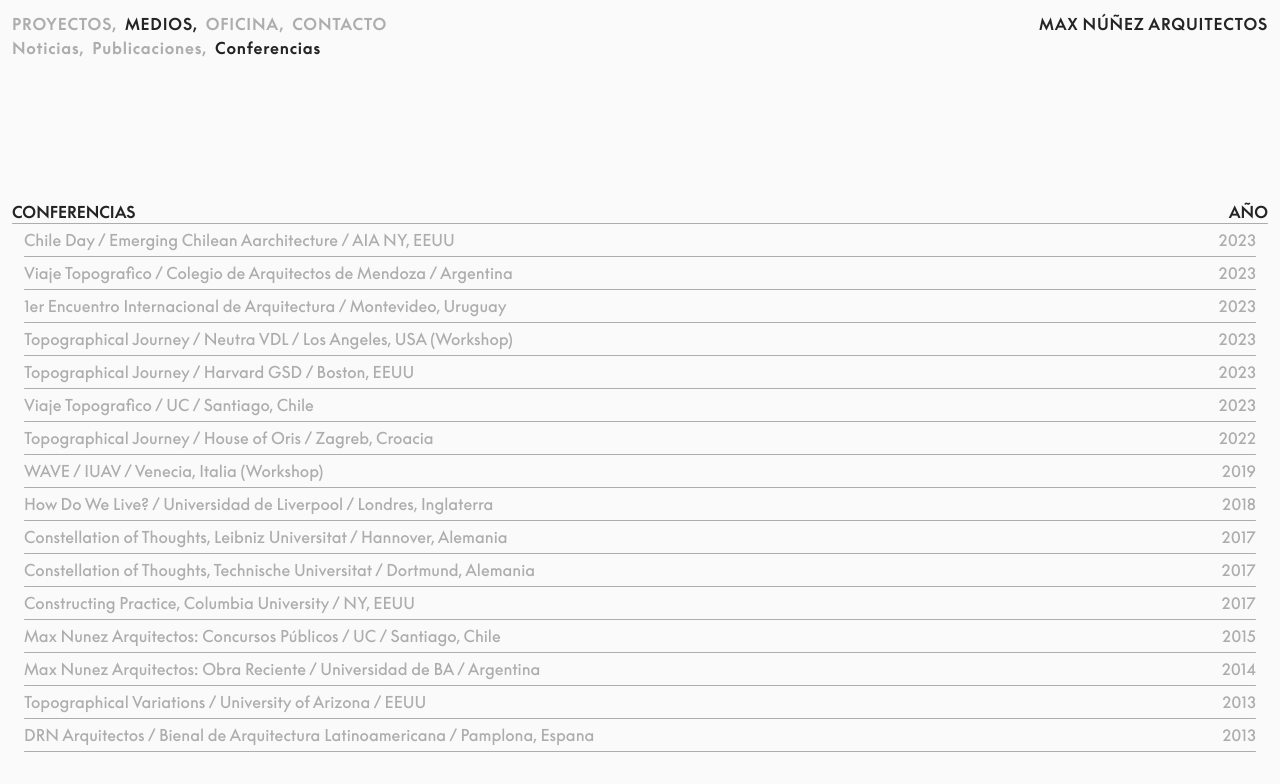
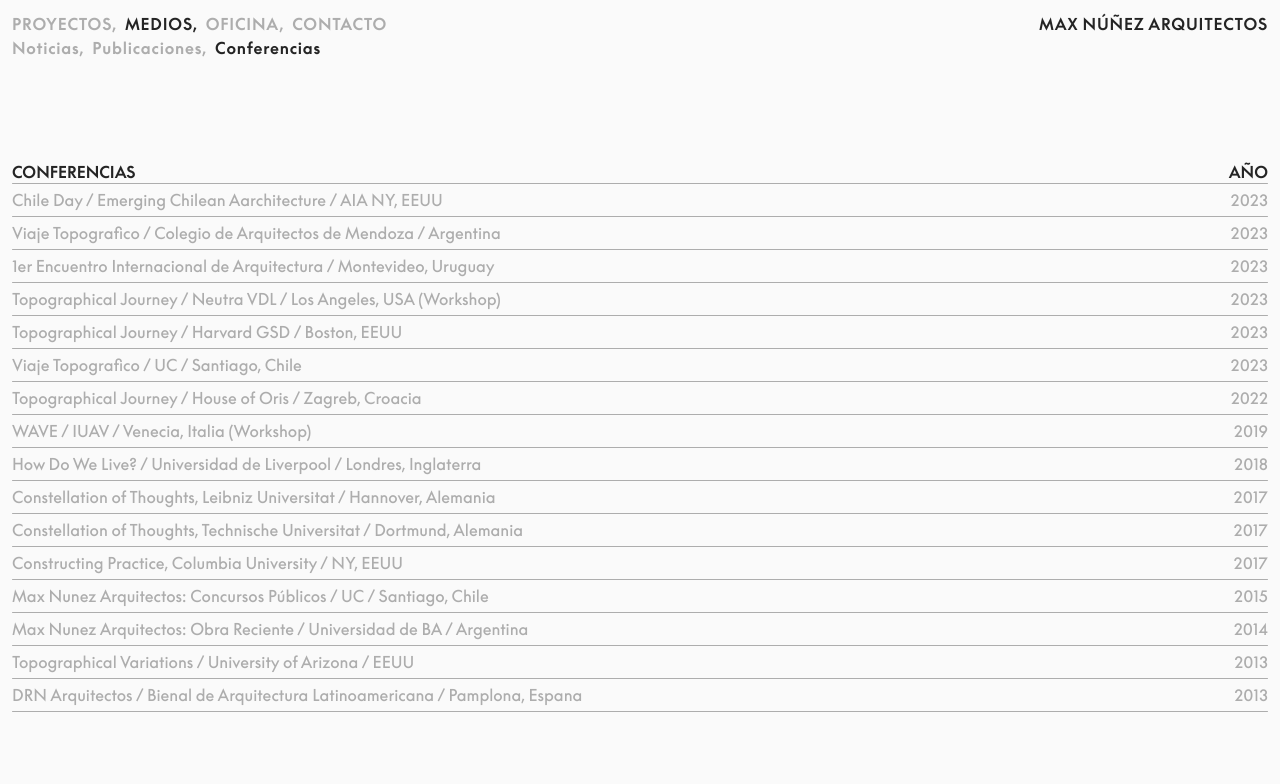
Before and after one commit to fabianleiva/new_mnaa, a React (Vite) app: page /media/conferences in a window 1280 px wide. Shown: the top 784 px of the page. Built offline with nearby package versions, Linux system fonts and the light colour scheme; no server answers.

Commit message:
style adjust with tailwind

```diff
--- a/src/views/Media.jsx
+++ b/src/views/Media.jsx
@@ -6,7 +6,7 @@
   const { mediaState } = useParams();
 
   return (
-    <main className="mt-[25vh] px-6">
+    <main className="mt-[20vh]  px-3">
       {mediaState === "news" && (
         <>
           <News />
```
